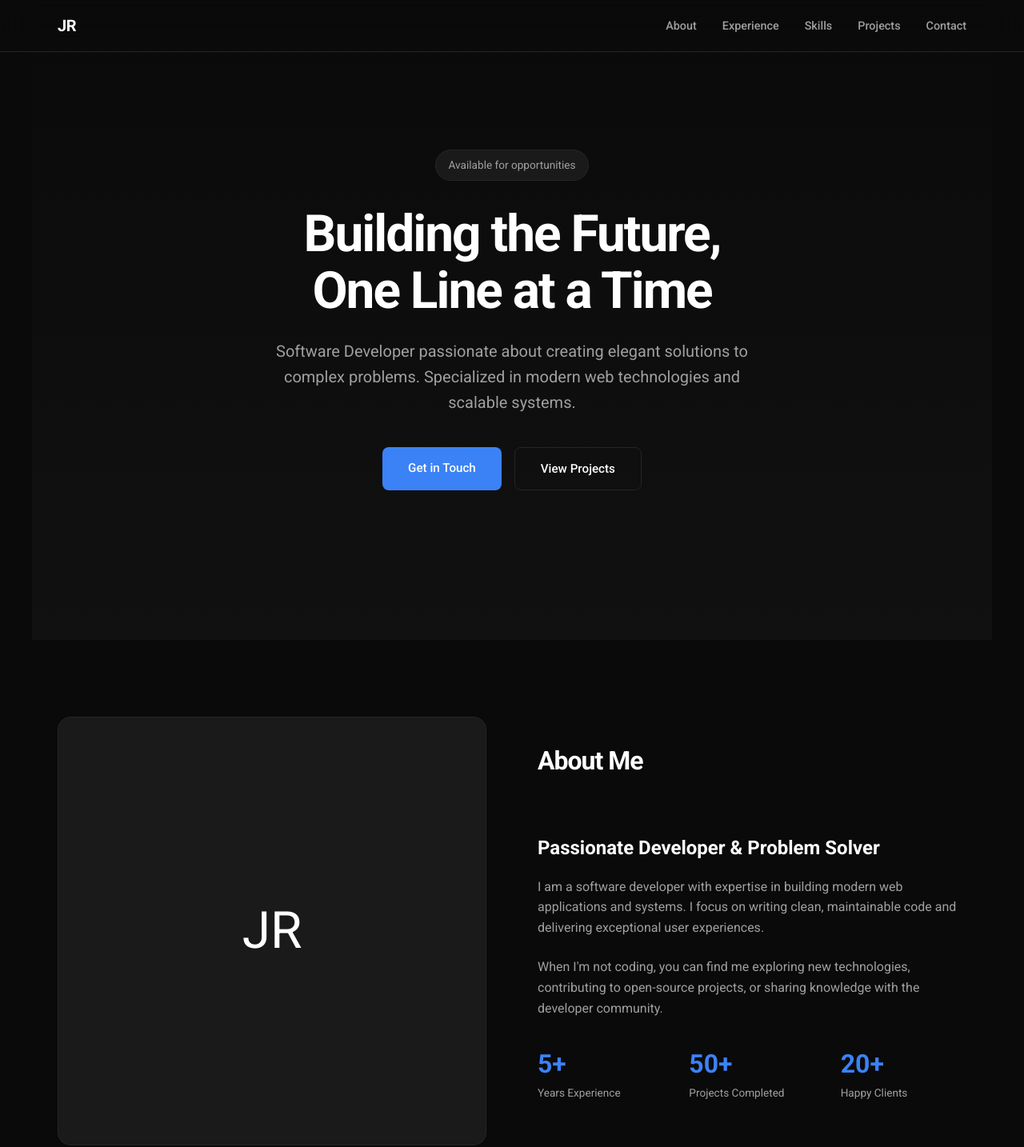
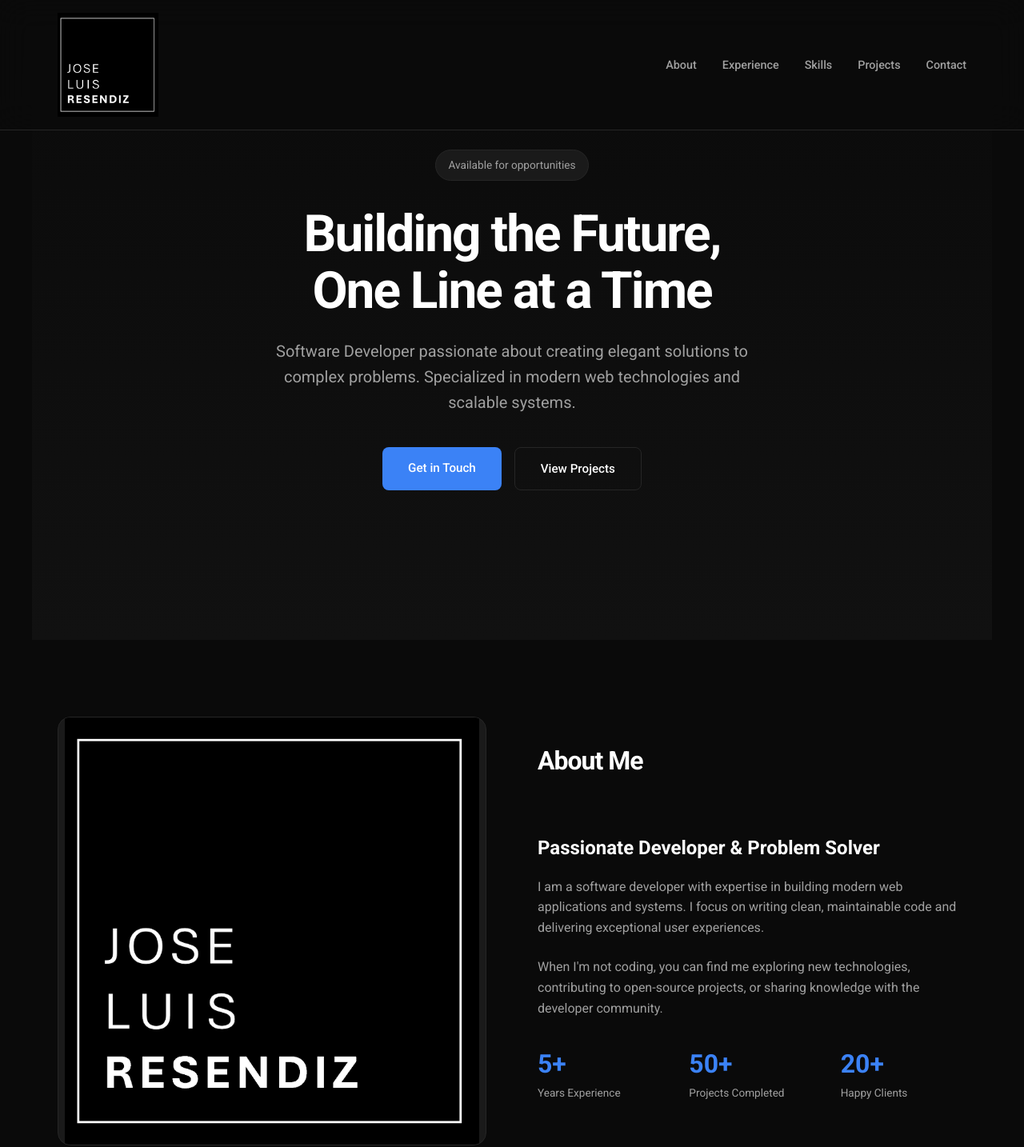
Before and after one commit to jl-resendiz/jl-resendiz.github.io, a plain HTML site: page index.html in a window 1280 px wide. Shown: the top 1434 px of the page at 80% size. Drawn offline with Linux system fonts and the light colour scheme.

Commit message:
Add logo and update styles
- Add logo_jlr.png
- Integrate logo in navigation and about section
- Increase logo size for better visibility

Co-Authored-By: Claude Opus 4.5 <noreply@anthropic.com>

```diff
--- a/index.html
+++ b/index.html
@@ -58,9 +58,13 @@
         }
 
         .logo {
-            font-weight: 700;
-            font-size: 1.25rem;
-            letter-spacing: -0.5px;
+            display: flex;
+            align-items: center;
+        }
+
+        .logo img {
+            height: 130px;
+            width: auto;
         }
 
         .nav-links {
@@ -201,7 +205,13 @@
             display: flex;
             align-items: center;
             justify-content: center;
-            font-size: 4rem;
+            overflow: hidden;
+        }
+
+        .about-image img {
+            width: 100%;
+            height: 100%;
+            object-fit: contain;
         }
 
         .about-content h3 {
@@ -486,7 +496,7 @@
     <!-- Navigation -->
     <nav>
         <div class="nav-container">
-            <div class="logo">JR</div>
+            <div class="logo"><img src="logo_jlr.png" alt="Jose Luis Resendiz"></div>
             <ul class="nav-links">
                 <li><a href="#about">About</a></li>
                 <li><a href="#experience">Experience</a></li>
@@ -514,8 +524,7 @@
     <section id="about">
         <div class="about-grid">
             <div class="about-image">
-                <!-- Replace with your image -->
-                <span>JR</span>
+                <img src="logo_jlr.png" alt="Jose Luis Resendiz">
             </div>
             <div class="about-content">
                 <div class="section-header">
```
Also changed, not shown: logo_jlr.png (added).
